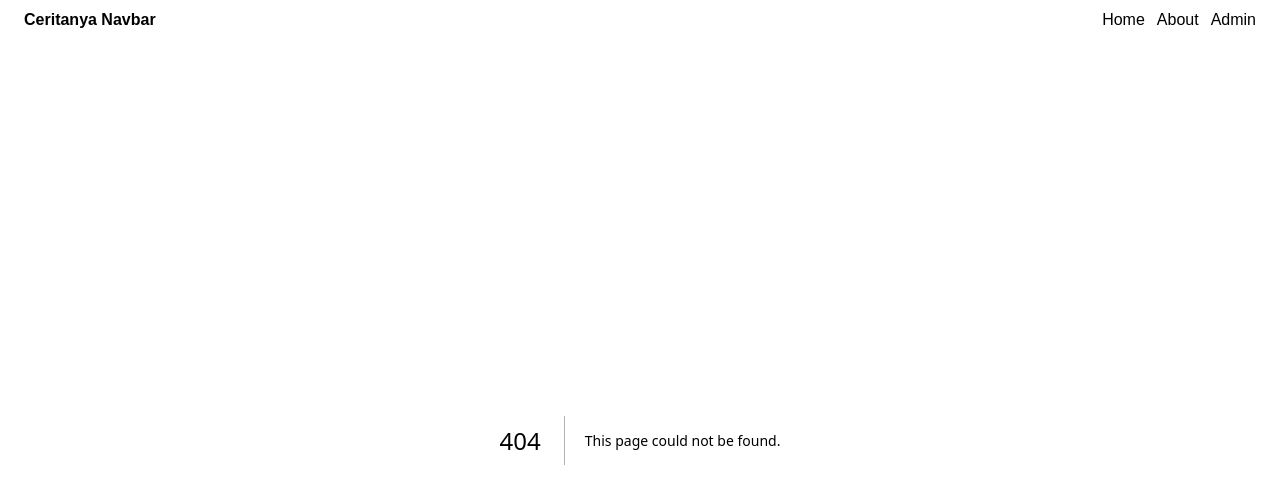
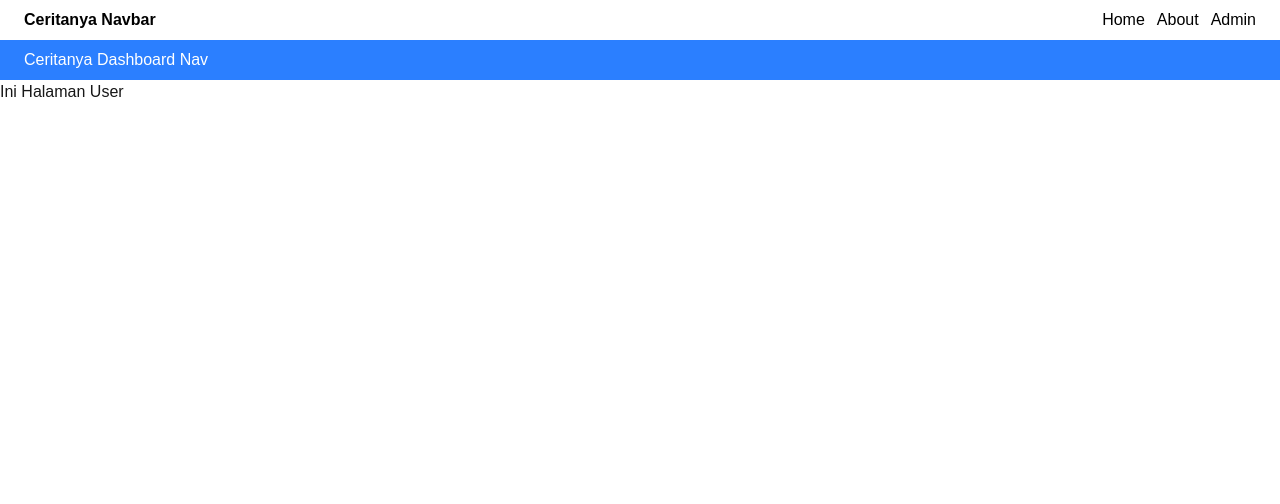
Before and after one commit to RivanFadlani/belajar-next-essential, a Next.js app: page /user in a window 1280 px wide. Before the commit this address had no page. Shown: the top 504 px of the page. Built offline with nearby package versions, Linux system fonts and the light colour scheme.

Commit message:
study(route): route groups dengan top-level root layout

```diff
--- a/app/admin/layout.tsx
+++ b/app/(dashboard)/layout.tsx
@@ -1,6 +1,9 @@
+// taruh file ini selevel dengan folder (route) yang ingin diberikan layout yang sama
+// sama: layout.tsx ini
+
 import React from 'react';
 
-export default function AdminLayout({
+export default function DashboardLayout({
   children,
 }: {
   children: React.ReactNode;
@@ -8,7 +11,7 @@ export default function AdminLayout({
   return (
     <>
       <header className="bg-blue-500 px-6 py-2 font-medium text-white">
-        Ceritanya Navbar Admin
+        Ceritanya Dashboard Nav
       </header>
       {children}
     </>
--- /dev/null
+++ b/app/(dashboard)/user/page.tsx
@@ -0,0 +1,7 @@
+export default function UserPage() {
+  return (
+    <>
+      <h1>Ini Halaman User</h1>
+    </>
+  );
+}
```
Also changed, not shown: app/(dashboard)/admin/page.tsx (renamed from app/admin/page.tsx), app/(dashboard)/admin/product/page.tsx (renamed from app/admin/product/page.tsx).
